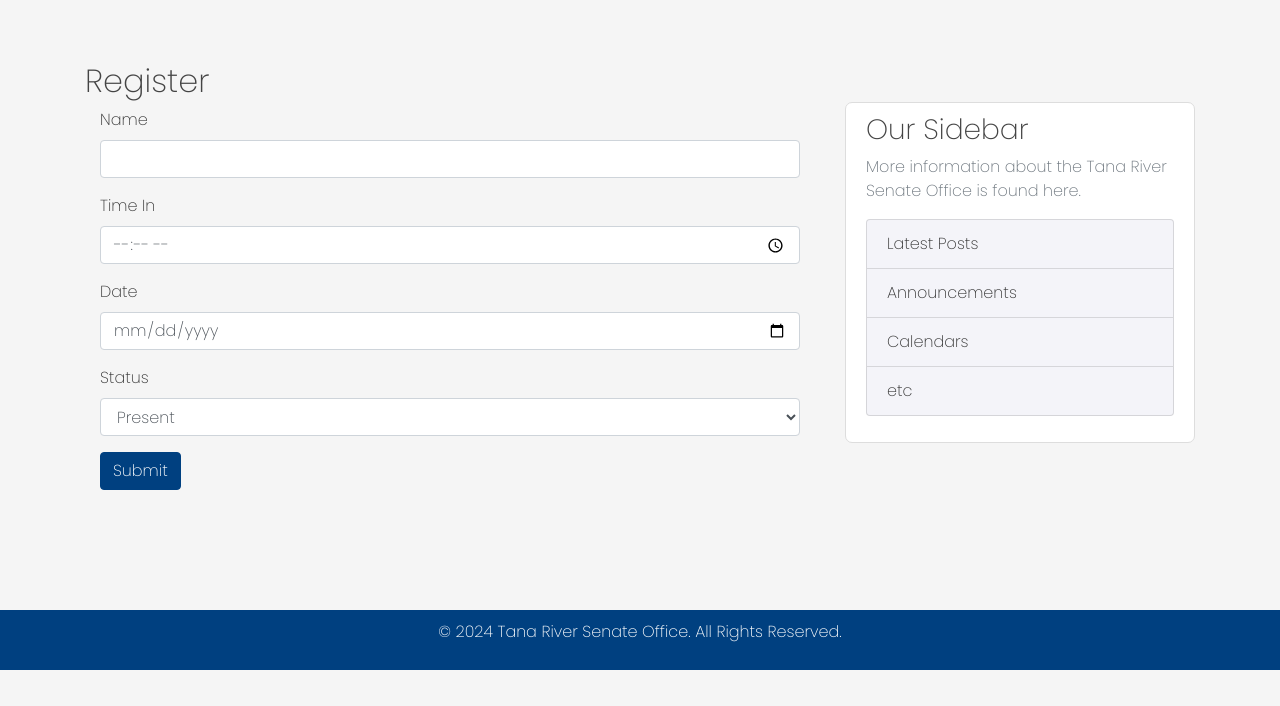
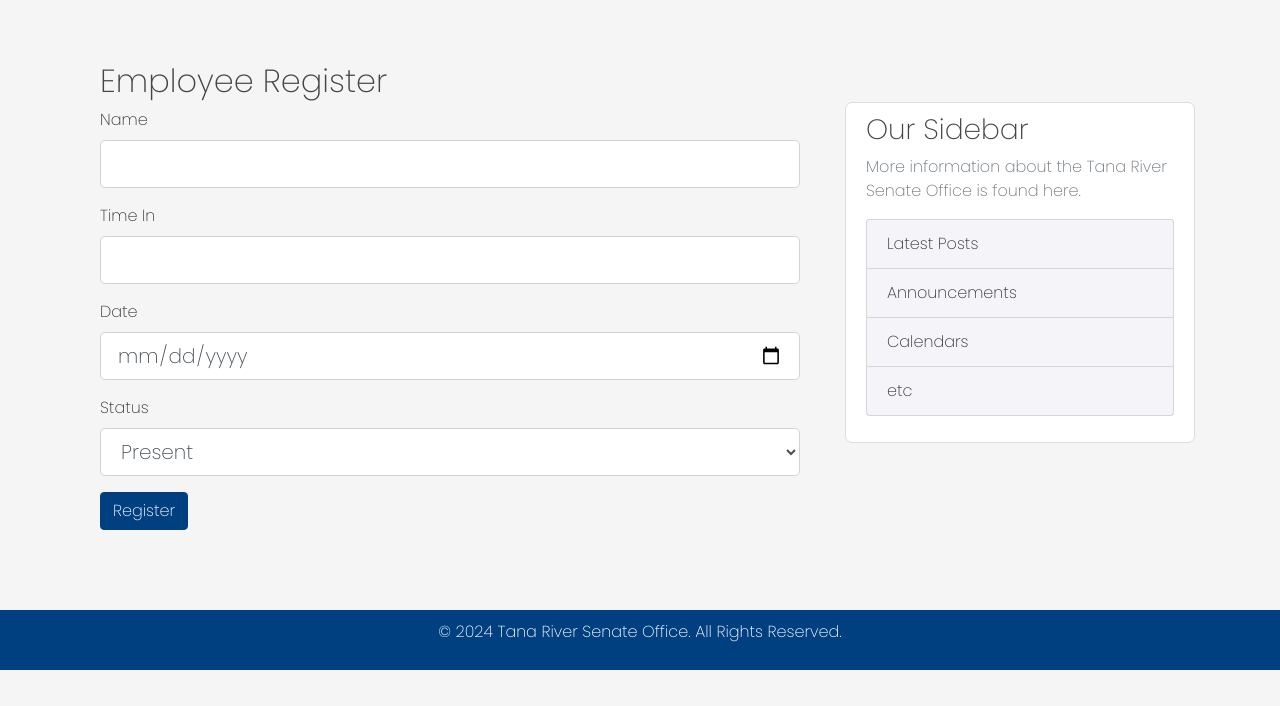
Before and after one commit to Isiji/Tana-R, a Flask app: page /employee_register in a window 1280 px wide. Shown: the part 130-836 px from the top of the page. Before the commit the page ends 800 px from the top, so only its background shows below. Run offline with Flask 3, Linux system fonts and the light colour scheme; a user stored in the database is signed in; tables that the repository leaves empty hold one stand-in row (values such as "Sample post"); some libraries are stand-ins or nearby versions.

Commit message:
registration is working now

```diff
--- a/Tana/models/employee_register.py
+++ b/Tana/models/employee_register.py
@@ -4,7 +4,6 @@
 from Tana.models.base_model import BaseModel, Base
 from sqlalchemy import Column, String, Integer, ForeignKey, Date, Boolean, Enum
 from sqlalchemy.orm import relationship, backref
-from sqlalchemy.ext.declarative import declarative_base
 
 class EmployeeRegister(BaseModel, Base):
     """This class defines the employee register model"""
@@ -13,12 +12,15 @@ class EmployeeRegister(BaseModel, Base):
     time_in = Column(String(255), nullable=False)
     date = Column(Date, nullable=False)
     status = Column(Enum("Present", "Absent", "Sick", "Leave"), nullable=False)
+    user_id = Column(Integer, ForeignKey('users.id'), nullable=False)
+
+    user = relationship("users", backref=backref("employee_registers", cascade="all, delete-orphan"))
 
     def __init__(self, *args, **kwargs):
         """Initialization of the employee register model"""
         super().__init__(*args, **kwargs)
 
     def __str__(self):
-        """string represenation of a employee register"""
+        """string representation of an employee register"""
         return "[{:s}] ({:s}) {}".format(self.__class__.__name__, self.id,
                                          self.__dict__)
--- a/Tana/templates/employee_register.html
+++ b/Tana/templates/employee_register.html
@@ -1,33 +1,57 @@
-{%extends 'layout.html'%}
-{%block title%}Register{%endblock%}
-{%block content%}
-<!--use EmployeeRegister class that registers time in and time out-->
-<h2>Register</h2>
+{% extends 'layout.html' %}
+{% block title %}Employee Register{% endblock %}
+{% block content %}
 <div class="container">
-    <form method="POST">
+    <h2>Employee Register</h2>
+    <form method="POST" action="{{ url_for('Users.employee_register') }}">
+        {{ form.hidden_tag() }}
         <div class="form-group">
-            <label for="name">Name</label>
-            <input type="text" class="form-control" id="name" name="name">
+            {{ form.name.label(class="form-control-label") }}
+            {{ form.name(class="form-control form-control-lg") }}
+            {% if form.name.errors %}
+            <div class="invalid-feedback">
+                {% for error in form.name.errors %}
+                <span>{{ error }}</span>
+                {% endfor %}
+            </div>
+            {% endif %}
         </div>
         <div class="form-group">
-            <label for="time_in">Time In</label>
-            <input type="time" class="form-control" id="time_in" name="time_in">
+            {{ form.time_in.label(class="form-control-label") }}
+            {{ form.time_in(class="form-control form-control-lg") }}
+            {% if form.time_in.errors %}
+            <div class="invalid-feedback">
+                {% for error in form.time_in.errors %}
+                <span>{{ error }}</span>
+                {% endfor %}
+            </div>
+            {% endif %}
         </div>
         <div class="form-group">
-            <label for="date">Date</label>
-            <input type="date" class="form-control" id="date" name="date">
+            {{ form.date.label(class="form-control-label") }}
+            {{ form.date(class="form-control form-control-lg") }}
+            {% if form.date.errors %}
+            <div class="invalid-feedback">
+                {% for error in form.date.errors %}
+                <span>{{ error }}</span>
+                {% endfor %}
+            </div>
+            {% endif %}
         </div>
         <div class="form-group">
-            <label for="status">Status</label>
-            <select class="form-control" id="status" name="status">
-                <option>Present</option>
-                <option>Absent</option>
-                <option>Leave</option>
-                <option>Sick</option>
-
-            </select>
+            {{ form.status.label(class="form-control-label") }}
+            {{ form.status(class="form-control form-control-lg") }}
+            {% if form.status.errors %}
+            <div class="invalid-feedback">
+                {% for error in form.status.errors %}
+                <span>{{ error }}</span>
+                {% endfor %}
+            </div>
+            {% endif %}
         </div>
-        <button type="submit" class="btn btn-primary">Submit</button>
+        <div class="form-group">
+            <button type="submit" class="btn btn-primary">Register</button>
+        </div>
     </form>
-    </div>
-{%endblock%}
+</div>
+{% endblock %}
--- a/Tana/users/forms.py
+++ b/Tana/users/forms.py
@@ -1,7 +1,7 @@
 #!/bin/usr/python3
 """Forms module for the users"""
 from flask_wtf import FlaskForm
-from wtforms import StringField, PasswordField, SubmitField, BooleanField, SelectField, IntegerField
+from wtforms import StringField, DateField, PasswordField, SubmitField, BooleanField, SelectField, IntegerField
 from wtforms.validators import DataRequired, Length, Email, EqualTo, ValidationError
 from Tana.models.members import users
 from flask_login import current_user, UserMixin, login_user, logout_user, login_required, LoginManager
@@ -88,10 +88,9 @@ class LoginForm(FlaskForm):
 class EmployeeRegisterForm(FlaskForm):
     name = StringField('Name', validators=[DataRequired()])
     time_in = StringField('Time In', validators=[DataRequired()])
-    date = StringField('Date', validators=[DataRequired()])
-    status = SelectField('Status', choices=[('Present', 'Present'), ('Absent', 'Absent'), ('Sick', 'Sick'), ('Vacation', 'Vacation')], validators=[DataRequired()])
+    date = DateField('Date', format='%Y-%m-%d', validators=[DataRequired()])
+    status = SelectField('Status', choices=[('Present', 'Present'), ('Absent', 'Absent'), ('Sick', 'Sick'), ('Leave', 'Leave')], validators=[DataRequired()])
     submit = SubmitField('Submit')
-
 class FileUploadForm(FlaskForm):
     polling_station = StringField('Polling Station', validators=[DataRequired()])
     ward = StringField('Ward', render_kw={'readonly': True})
--- a/Tana/users/routes.py
+++ b/Tana/users/routes.py
@@ -15,6 +15,11 @@ from Tana.models.ward import Ward
 from Tana.models.constituency import Constituency
 from werkzeug.utils import secure_filename
 from Tana.models.offices import Offices
+import logging
+
+# Set up logging
+logging.basicConfig(level=logging.DEBUG)
+logger = logging.getLogger(__name__)
 
 Users = Blueprint('Users', __name__)
 
@@ -72,15 +77,28 @@ def logout():
     return redirect(url_for('main.home'))
 
 #route for employee register using employee register form
+
 @Users.route('/employee_register', methods=['GET', 'POST'])
+@login_required
 def employee_register():
     """Route for the employee register"""
     form = EmployeeRegisterForm()
     if form.validate_on_submit():
-        employee = EmployeeRegister(name=form.name.data, time_in=form.time_in.data, date=form.date.data, status=form.status.data)
-        db_storage.save(employee)
-        flash('Registered!', 'success')
-        return redirect(url_for('Users.redirect_based_on_role'))
+        try:
+            employee = EmployeeRegister(
+                name=form.name.data,
+                time_in=form.time_in.data,
+                date=form.date.data,
+                status=form.status.data,
+                user_id=current_user.id  # Associate the register with the current user
+            )
+            db_storage.new(employee)
+            db_storage.save()
+            flash('Registered!', 'success')
+            return redirect(url_for('Users.redirect_based_on_role'))
+        except Exception as e:
+            logger.error("Error registering employee: %s", e)
+            flash('An error occurred while registering the employee.', 'danger')
     return render_template('employee_register.html', title='Employee Register', form=form)
 
 #route for getting all employee records
```
Also changed, not shown: Tana/models/members.py (+17 -2 lines).
